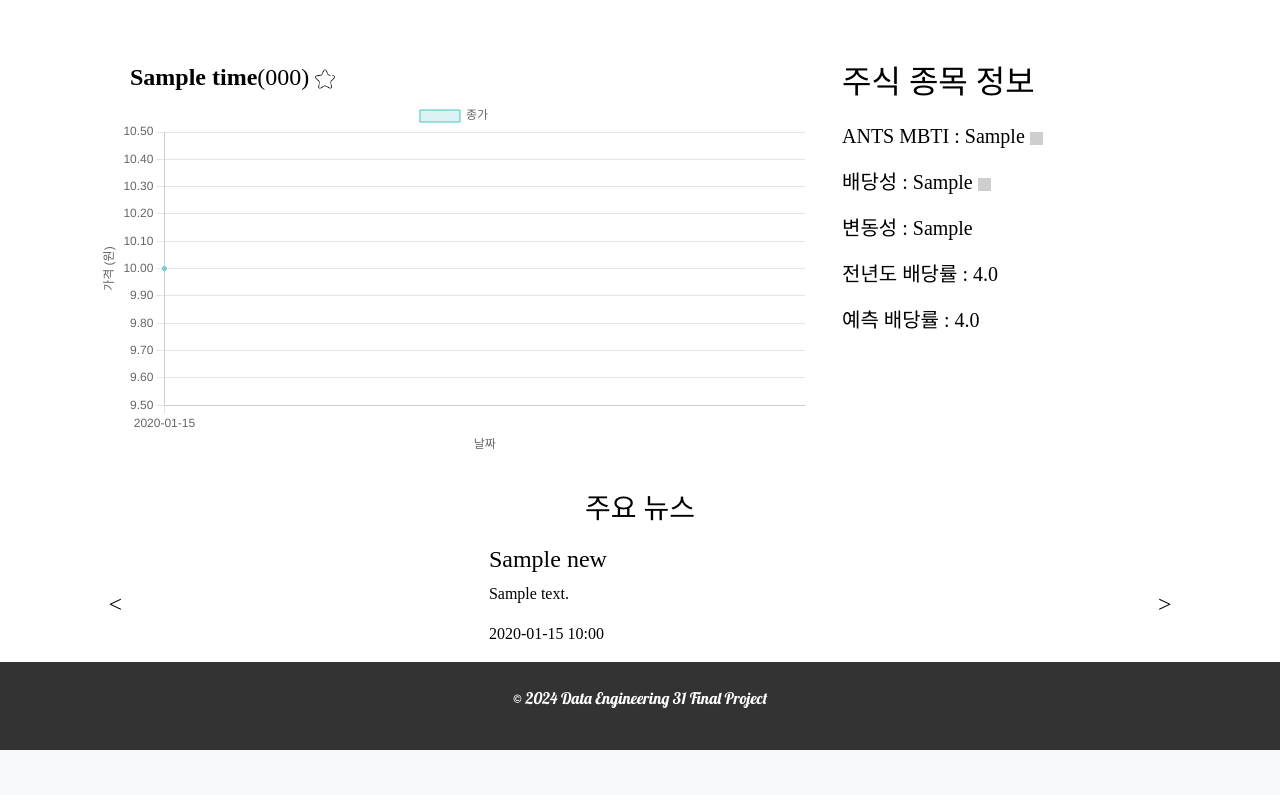
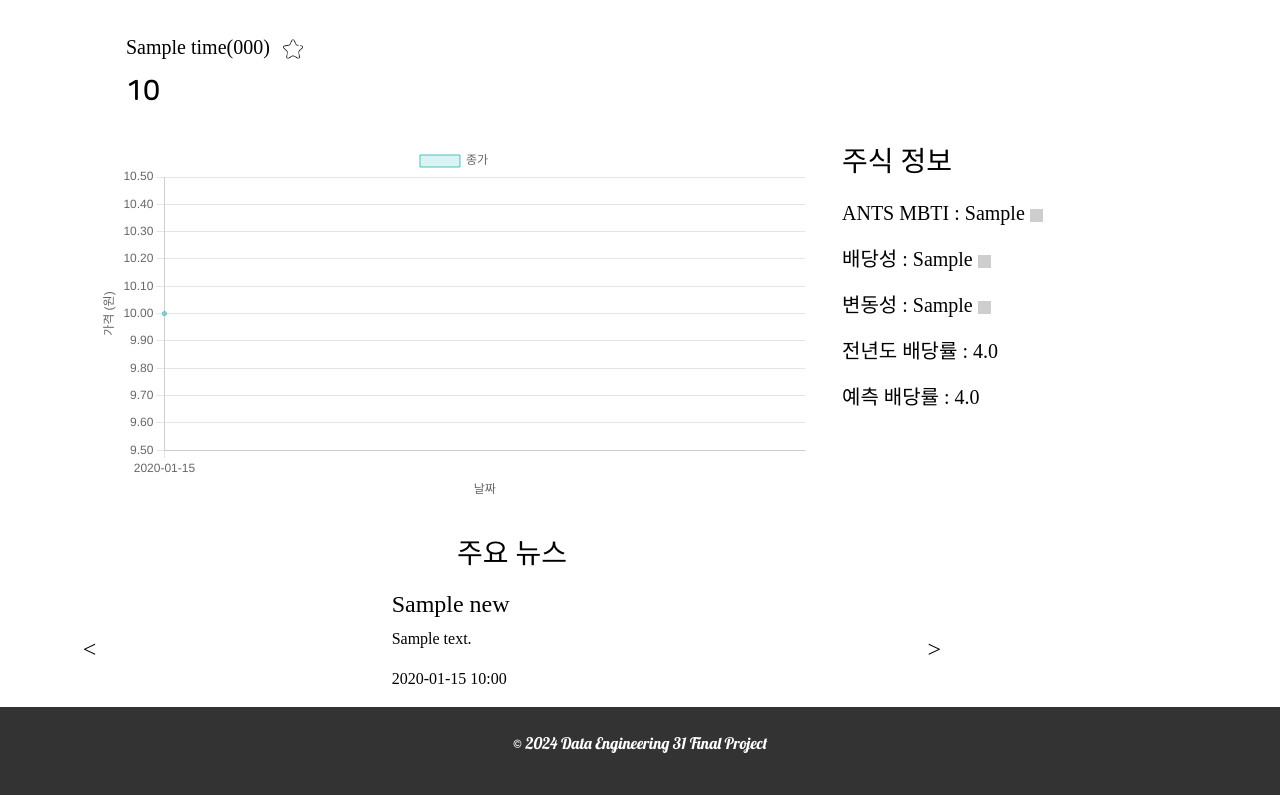
Before and after one commit to pladata-encore/DE31-final-team4, a Django app: page /stock/000/ in a window 1280 px wide. Shown: the part 73-868 px from the top of the page. Before the commit the page ends 823 px from the top, so only its background shows below. Run offline with Django 5.2, Linux system fonts and the light colour scheme; tables that the repository leaves empty hold one stand-in row (values such as "Sample post"); some libraries are stand-ins or nearby versions; some web fonts are replaced; grey boxes are pictures that could not be loaded.

Commit message:
숫자에 , 찍기 완료 stock_detial page에 info, 현재가 추가

```diff
--- a/ants_final/ants_final/settings.py
+++ b/ants_final/ants_final/settings.py
@@ -48,7 +48,8 @@ INSTALLED_APPS = [
     'allauth.socialaccount.providers.google',  # 구글 로그인 추가
     'rest_framework.authtoken',
     'stocks',  # stocks 앱 추가
-    'django_plotly_dash' # 앱추가
+    'django_plotly_dash', # 앱추가
+    'django.contrib.humanize', # 숫자에 , 표시하는 앱
 ]
 
 # 사이트 ID 설정
--- a/ants_final/main/views.py
+++ b/ants_final/main/views.py
@@ -551,7 +551,6 @@ def my_favorite_list(request):
 
 
     if not user_stocks.exists():
-    # 빈 데이터를 처리하는 로직을 추가하거나, 필요한 경우 예외처리
         context = {
             'mbti_stock': stock_infos_list,
             'mbti': mbti_value,
@@ -641,7 +640,7 @@ def my_favorite_list(request):
 
 
 from django.shortcuts import redirect, get_object_or_404
-from .models import UserStock
+from .models import UserStock, DividendVolatility, Mbti, News
 
 @login_required
 def remove_stock(request, stock_code):
@@ -656,7 +655,7 @@ def remove_stock(request, stock_code):
 
 from stocks.models import OnceTime
 import json
-from .models import DividendVolatility, Mbti, News
+
 # stock_detail_page 브랜치에서 생성
 # localhost:8000/stock으로 들어가면 해당 페이지 리턴
 def stock_detail_page(request, stock_code="005930"):
@@ -701,6 +700,17 @@ def stock_detail_page(request, stock_code="005930"):
     except:
         is_favorite = False
     favorite_icon = 'images/filled_star.png' if is_favorite else 'images/empty_star.png'
+
+    # Real_time 종목 현재가
+
+    latest_stock = RealTime.objects.filter(stock_code=stock_code).order_by('-id').first()
+    stock_info ={
+        'current_price': latest_stock.current_price,
+        'UpDownRate': latest_stock.UpDownRate,
+        'UpDownPoint': latest_stock.UpDownPoint,
+        'id': latest_stock.id,
+    }
+
     context = {
         'stock_code': stock_code,
         'dates': json.dumps(dates),  # JSON으로 직렬화
@@ -720,6 +730,7 @@ def stock_detail_page(request, stock_code="005930"):
         'news_list': news_list,
         'is_favorite': is_favorite,
         'favorite_icon': favorite_icon,
+        'stock_info': stock_info,
     }
     return render(request, 'main/stock_detail.html', context)
 
@@ -834,7 +845,6 @@ def get_sector_image(sector_name):
     return sector_image_map.get(sector_name, "default_icon.png")
 
 from django.http import JsonResponse
-from stocks.models import RealTime
 
 # 특정 섹터에 대한 최근 10개의 데이터를 반환하는 함수
 def get_sector_details(request, sector_name):
--- a/ants_final/static/css/style.css
+++ b/ants_final/static/css/style.css
@@ -269,6 +269,8 @@ th {
 /* News Style*/
 .news-section {
     margin-top: 20px;
+    width: 80%;
+    justify-content: center;
 }
 
 .news-carousel {
--- a/ants_final/templates/main/stock_detail.html
+++ b/ants_final/templates/main/stock_detail.html
@@ -1,30 +1,27 @@
 {% extends 'base.html' %}
 {% load static %}
+{% load humanize %} <!-- 숫자에 , 표시 -->
 
 {% block title %}ANTS{% endblock %}
 
 {% block content %}
-<!-- <div class="container">
-    <form method="GET" action="{% url 'stock_search' %}">
-        <input type="text" name="stock_query" placeholder="종목 코드 또는 종목명을 입력하세요." required>
-        <button type="submit" class="btn btn-dark">검색</button>
-    </form>
-
-</div> -->
-
-<div class="container" style="font-family: NanumR; margin-top: 4rem; flex-direction: row;">
+</div>
+<div class="container" style="font-family: NanumR; margin-top: 3rem; flex-direction: row;">
     <div class="row">
+        <h5 style="margin-left: 2rem;">{{ name }}({{ stock_code }})
+            <img id="favorite-icon"
+                src="{% static favorite_icon %}"
+                alt="Favorite Icon"
+                style="width: 20px; height: 20px; cursor: pointer; margin: .5rem;">
+        </h5>
+        <h3 style="margin-left: 2rem; font-family: NanumB;">
+            {{ stock_info.current_price|intcomma }}
+        </h3>
         <div class="col-lg-8 p-3 justify-content-center">
-            <h4 style="margin-left: 2rem;"><strong>{{ name }}</strong>({{ stock_code }})
-                <img id="favorite-icon"
-                    src="{% static favorite_icon %}"
-                    alt="Favorite Icon"
-                    style="width: 20px; height: 20px; cursor: pointer;">
-            </h4>
             <canvas id="stockChart"></canvas> <!-- 차트를 그릴 캔버스 -->
         </div>
-        <div class="col-lg-4 position-relative" style="font-size: 20px; text-align: left; padding: 1rem; z-index: 1;">
-            <h2>주식 종목 정보</h2>
+        <div class="col-lg-4 position-relative" style="display: flex; font-size: 20px; text-align: left; padding: 1rem; flex-direction: column;">
+            <h3>주식 정보</h3>
             <div style="display: inline-block;">
                 ANTS MBTI :
                 {% if mbti %}
@@ -34,10 +31,10 @@
                 {% endif %}
                 <div class="mb-3 position-relative" style="display: inline-block;">
                     <img src="{% static 'images/questionmark.png' %}" alt="mbti 상세정보" width="13" height="13"
-                         onmouseover="showInfoPopup()" onmouseout="hideInfoPopup()" style="opacity: 0.5;">
-                    <div id="infoPopup" class="popup" style="display: none;">
+                         onmouseover="showInfoPopup1()" onmouseout="hideInfoPopup1()" style="opacity: 0.5;">
+                    <div id="infoPopup1" class="popup" style="display: none;">
                         <div style="padding: 1.3rem; padding-bottom: .5rem;">
-                            <h6>ANTS MBTI는<br>ANTS에서 기업에게 부여한 MBTI에요.</h6>
+                            <h6>ANTS MBTI</h6>
                             <p>4가지의 기준을 바탕으로<br>주식 초보자도 기업을 이해하기 쉽게 만들었어요.</p>
                         </div>
                         <div style="padding: 1.3rem; padding-left: 0px; padding-top: 0;">
@@ -64,36 +61,38 @@
             </div>
             <div style="display: inline-block;">배당성 : {{ dividend_stability }}
                 <div class="mb-3 position-relative" style="display: inline-block;">
-                    <img src="{% static 'images/questionmark.png' %}" alt="mbti 상세정보" width="13" height="13"
-                         onmouseover="showInfoPopup()" onmouseout="hideInfoPopup()" style="opacity: 0.5;">
-                    <div id="infoPopup" class="popup" style="display: none;">
-                        <div style="padding: 1.3rem; padding-bottom: .5rem;">
-                            <h6>배당성은 </h6>
-                            <p>4가지의 기준을 바탕으로<br>주식 초보자도 기업을 이해하기 쉽게 만들었어요.</p>
-                        </div>
-                        <div style="padding: 1.3rem; padding-left: 0px; padding-top: 0;">
-                            <ul style="list-style-type: circle;">
-                                <li class="nowrap"><strong>C</strong>: Conservative vs. <strong>R</strong>: Risk-taker</li>
-                                <p class="nowrap">C는 해당 기업의 사업이 안정적으로 유지되고 있다는 의미에요.
-                                    <br>R은 기업이 사업에 적극적으로 투자하며 성장하고 있다는 의미에요.</p>
-                                <li class="nowrap"><strong>H</strong>: High Profitability vs. <strong>L</strong>: Low Profitability</li>
-                                <p class="nowrap">H는 기업이 높은 수익을 내고 있다는 의미에요.
-                                    <br>L은 기업이 낮은 수익을 내고 있다는 의미에요.
-                                    <br>새로운 사업을 시작했거나 사업을 위해 투자중일 수 있어요.</p>
-                                <li class="nowrap"><strong>G</strong>: Growth-oriented vs. <strong>V</strong>: Value-oriented</li>
-                                <p class="nowrap">G는 기업이 단기적으로 성장할 것으로 보이는 상태에요.
-                                    <br>V는 현재 시장가치는 높지 않지만 장기적으로 성장이 예상되는 상태에요.
-                                </p>
-                                <li class="nowrap"><strong>E</strong>: Extroverted vs. <strong>I</strong>: Introverted</li>
-                                <p class="nowrap">E는 기업의 자산이 높은 회전율을 가지고 있다는 의미에요.
-                                    <br>I는 기업의 자산이 낮은 회전율을 가지고 있다는 의미에요.
-                                    <br>보통 기업의 자산 회전율은 높을수록 좋다고 평가돼요.</p>
-                            </ul>
+                    <img src="{% static 'images/questionmark.png' %}" alt="배당성" width="13" height="13"
+                         onmouseover="showInfoPopup2()" onmouseout="hideInfoPopup2()" style="opacity: 0.5;">
+                    <div id="infoPopup2" class="popup" style="display: none;">
+                        <div class="nowrap" style="padding: 1.3rem; padding-bottom: .5rem;">
+                            <h6>배당성</h6>
+                            <p>6년간의 배당률과 배당성향을 기준으로 3가지 등급인 A,B,C로 분류했어요.
+                                <br>배당성이 높은 A 기업은 안정적인 수익을 바탕으로 주주에게 배당을 지급해요.
+                                <br>고정적인 수입을 선호하는 투자자에게 적합해요.
+                                <br>반면 낮은 C 기업은 창출한 수익을 배당보다는 성장에 재투자해요.
+                                <br>시세차익을 얻고 싶은 투자자에게 적합해요.
+                            </p>
                         </div>
                     </div>
                 </div>
             </div>
-            <p>변동성 : {{ volatility }}</p>
+            <div style="display: inline-block;">변동성 : {{ volatility }}
+                <div class="mb-3 position-relative" style="display: inline-block;">
+                    <img src="{% static 'images/questionmark.png' %}" alt="변동성" width="13" height="13"
+                         onmouseover="showInfoPopup3()" onmouseout="hideInfoPopup3()" style="opacity: 0.5;">
+                    <div id="infoPopup3" class="popup" style="display: none;">
+                        <div class="nowrap" style="padding: 1.3rem; padding-bottom: .5rem;">
+                            <h6>변동성</h6>
+                            <p>52주 최고가, 최저가, 거래량 회전율, 시가총액 등을 고려하여 A,B 등급으로 분류했어요.
+                                <br>변동성이 높은 A 기업은 주가 등락폭이 큰 종목이에요.
+                                <br>단기로 높은 수익을 원하는 투자자에게 적합하지만, 리스크가 크기 때문에 주의가 필요해요.
+                                <br>낮은 B 기업은 주가 변동이 안정적인 편이에요.
+                                <br>장기 투자를 원하는 투자자에게 적합해요.
+                            </p>
+                        </div>
+                    </div>
+                </div>
+            </div>
             <p>전년도 배당률 : {{ prev_dividend_rate }}</p>
             <p>예측 배당률 : {{ pred_dividend_rate }}</p>
         </div>
@@ -122,13 +121,32 @@
 <script src="https://cdn.jsdelivr.net/npm/chart.js"></script>
 <script>
     // MBTI 팝업
-    function showInfoPopup() {
-        const popup = document.getElementById("infoPopup");
+    function showInfoPopup1() {
+        const popup = document.getElementById("infoPopup1");
         popup.style.display = "block"; // 팝업 보이기
     }
 
-    function hideInfoPopup() {
-        const popup = document.getElementById("infoPopup");
+    function hideInfoPopup1() {
+        const popup = document.getElementById("infoPopup1");
+        popup.style.display = "none"; // 팝업 숨기기
+    }
+
+    function showInfoPopup2() {
+        const popup = document.getElementById("infoPopup2");
+        popup.style.display = "block"; // 팝업 보이기
+    }
+
+    function hideInfoPopup2() {
+        const popup = document.getElementById("infoPopup2");
+        popup.style.display = "none"; // 팝업 숨기기
+    }
+    function showInfoPopup3() {
+        const popup = document.getElementById("infoPopup3");
+        popup.style.display = "block"; // 팝업 보이기
+    }
+
+    function hideInfoPopup3() {
+        const popup = document.getElementById("infoPopup3");
         popup.style.display = "none"; // 팝업 숨기기
     }
 
```
Also changed, not shown: ants_final/templates/main/home.html (+6 -5 lines), ants_final/templates/mypage/mypage.html (+13 -14 lines).
